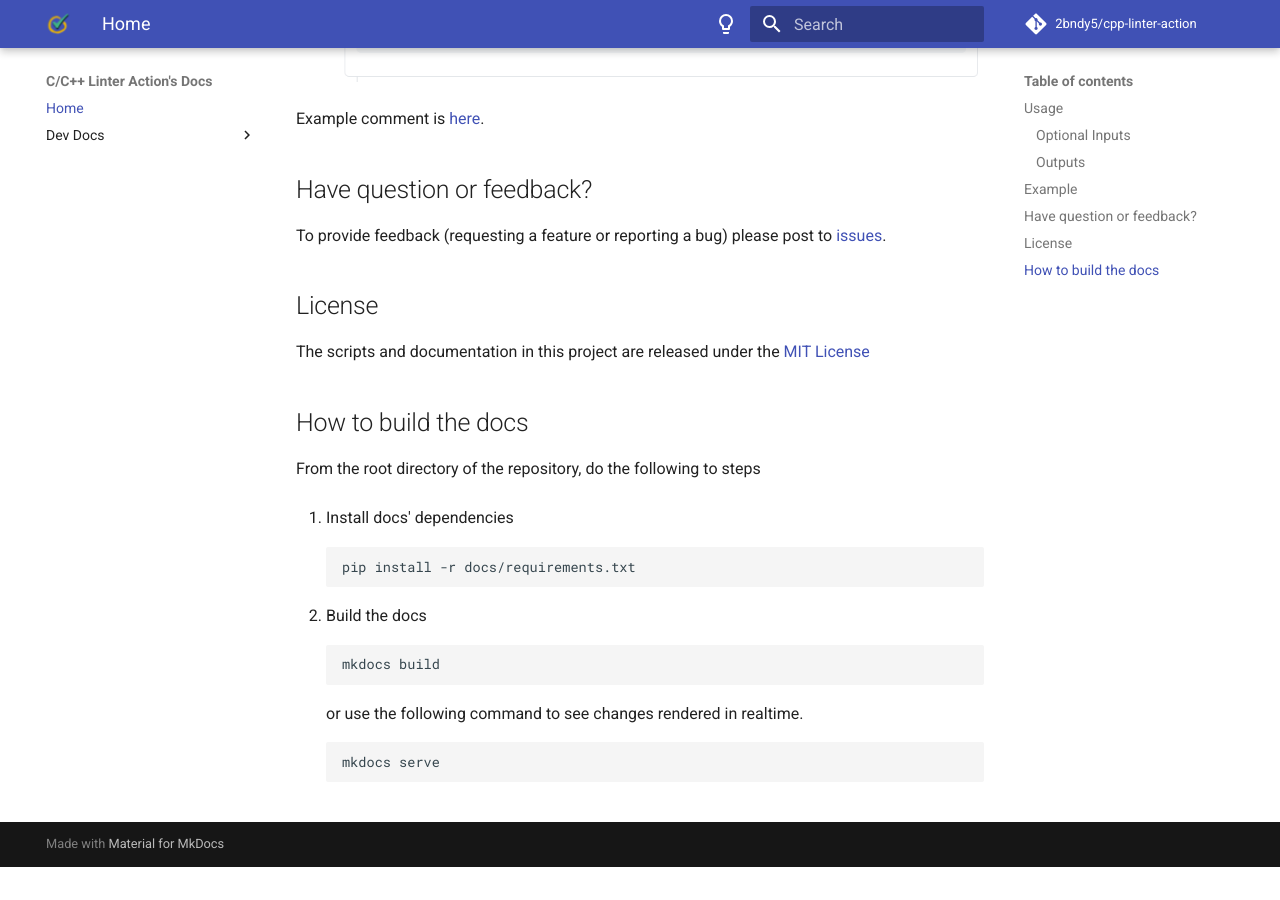
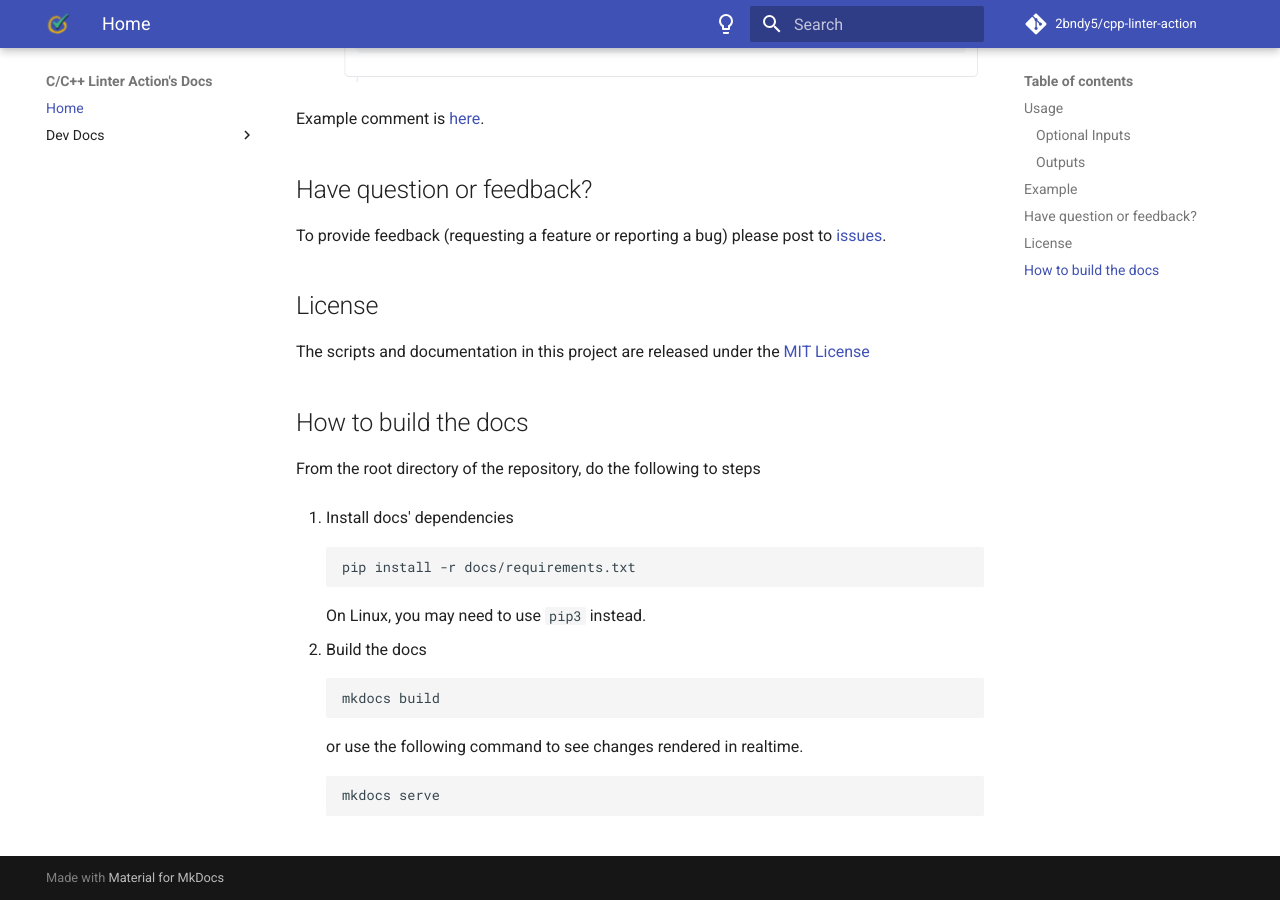
Before and after one commit to cpp-linter/cpp-linter-action, an MkDocs documentation site: the page built from docs/index.md, in a window 1280 px wide and 900 px high, scrolled down 2395 px. Built offline with MkDocs 1.6.1 and Material for MkDocs 9.7.7, drawn with Linux system fonts in a browser that asks for light colours; comment, search, counter and statistics services are not loaded; before the commit the page ends 3262 px from its top, so only the background shows below that.

Commit message:
[no ci] augment doc build instructions

````diff
--- a/docs/README.md
+++ b/docs/README.md
@@ -6,6 +6,7 @@ From the root directory of the repository, do the following to steps
     ```
     pip install -r docs/requirements.txt
     ```
+    On Linux, you may need to use `pip3` instead.
 
 2. Build the docs
 
````
